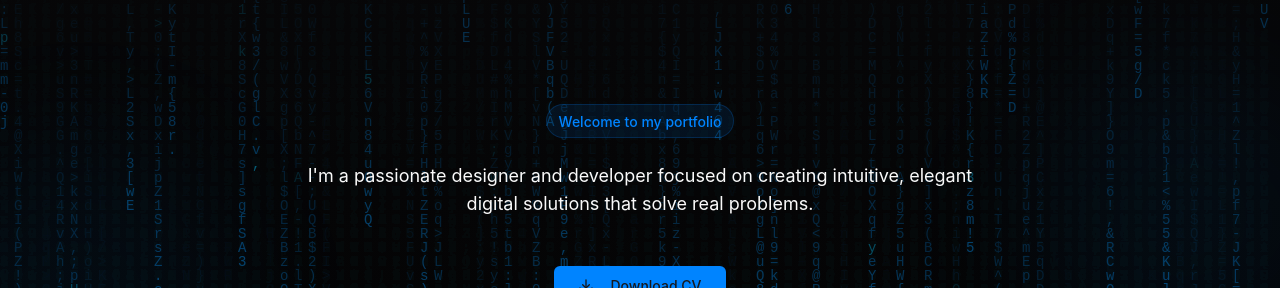
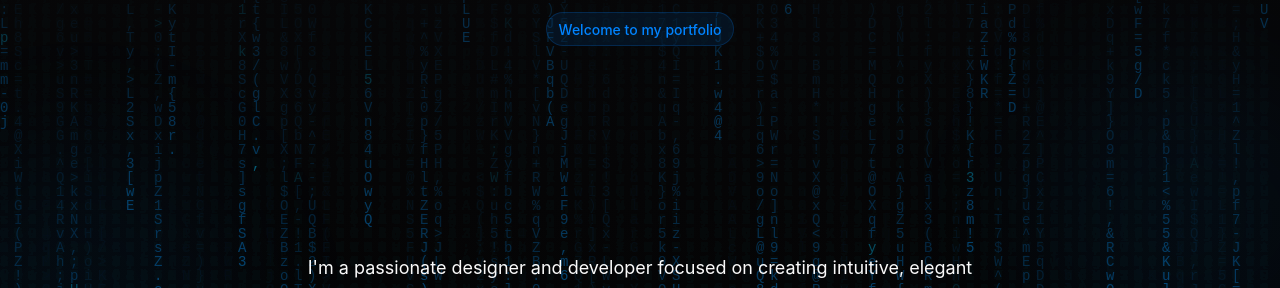
Before and after one commit to Mahmoud-Abd-Elrazek/my-digital-homebase, a React (Vite) app: page / in a window 1280 px wide. Shown: the part 140-428 px from the top of the page. Built offline with nearby package versions, Linux system fonts and the light colour scheme.

Commit message:
feat: Show name and job title in HeroSection
Displays the user's name and job title within the HeroSection component.

```diff
--- a/src/components/HeroSection.tsx
+++ b/src/components/HeroSection.tsx
@@ -49,8 +49,7 @@ const HeroSection = () => {
           </div>
         </div>
 
-        {/* Hide the heading with name and job title for now, based on the image */}
-        <div className="hidden">
+        <div className="mb-4">
           <h1
             className={`text-4xl md:text-5xl lg:text-7xl font-bold leading-tight text-balance transition-all duration-700 ease-out delay-100 transform ${isVisible ? 'opacity-100 translate-y-0' : 'opacity-0 translate-y-20'}`}
           >
```
